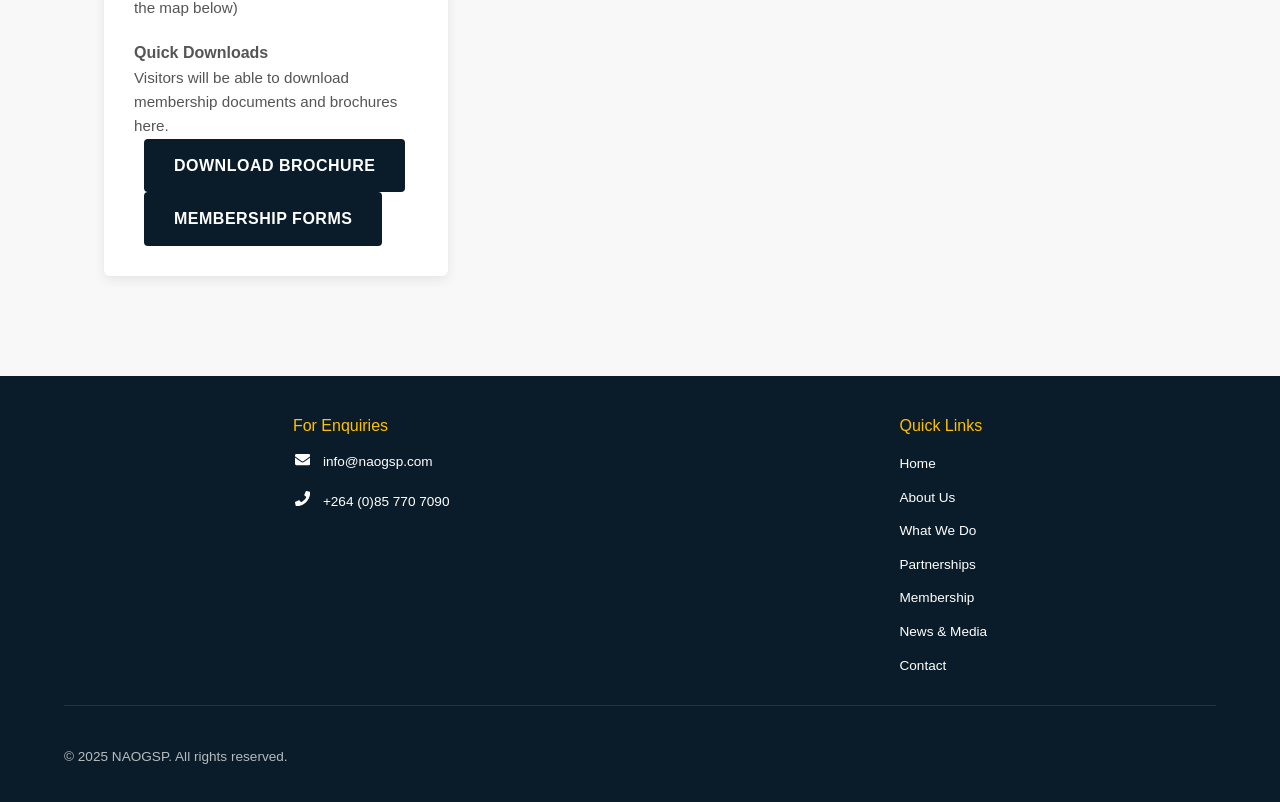
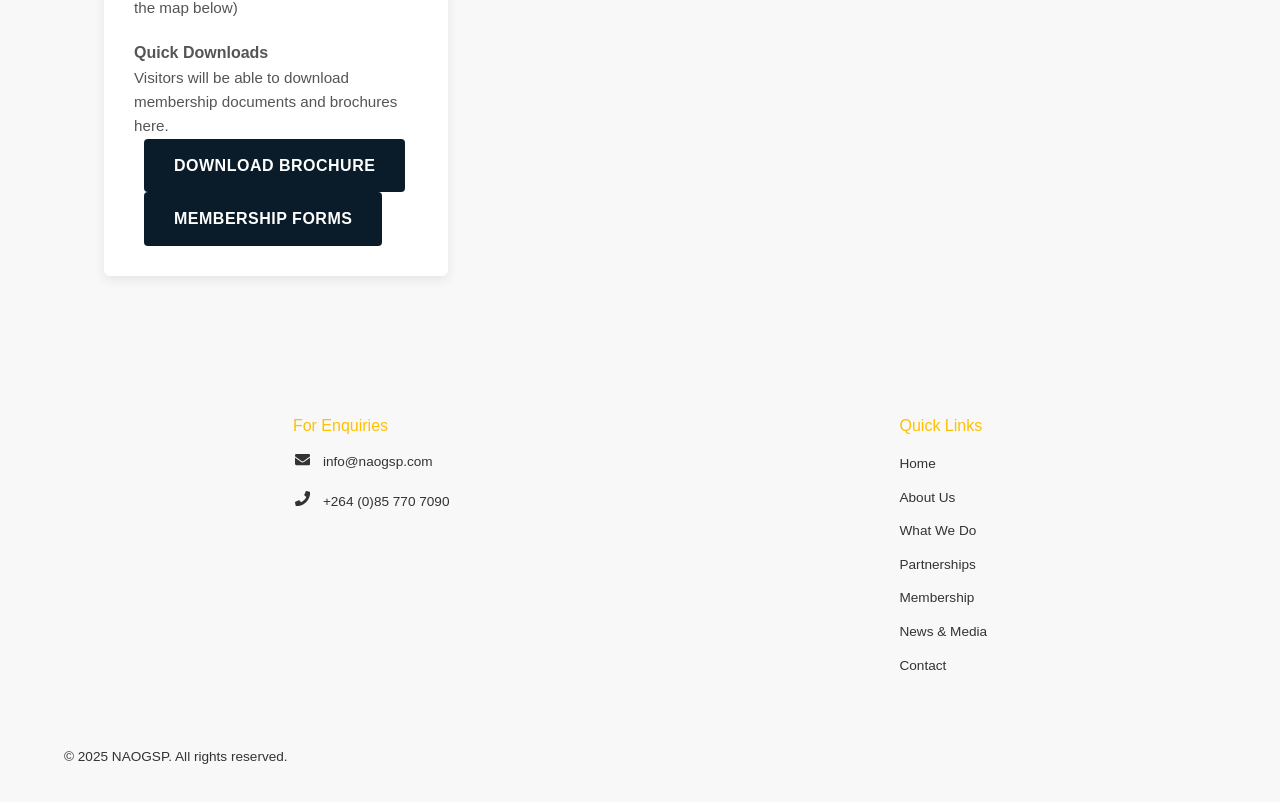
Before and after one commit to TiffanyNels/naogsp-website, a React (Vite) app: page /contact in a window 1280 px wide. Shown: the part 796-1598 px from the top of the page. Built offline with nearby package versions, Linux system fonts and the light colour scheme; no server answers; the database is empty.

Commit message:
style: Changed footer background and font colour.

```diff
--- a/src/App.css
+++ b/src/App.css
@@ -151,7 +151,7 @@ main {
 /* --- 5. Footer Styling (Update) --- */
 
 .main-footer {
-    background-color: var(--color-primary-dark);
+    background-color: var(--color-neutral-light);
     color: var(--color-white);
     padding: 40px 5%;
 }
@@ -190,7 +190,7 @@ main {
 }
 
 .inquiry-list a {
-    color: var(--color-white);
+    color: #333;
     text-decoration: none;
     display: flex;
     align-items: center;
@@ -215,7 +215,7 @@ main {
 }
 
 .nav-links-list a {
-    color: var(--color-white);
+    color: #333;
     text-decoration: none;
     transition: color 0.3s;
     font-size: 0.85rem;
@@ -230,7 +230,7 @@ main {
 .footer-copyright {
     text-align: left;
     font-size: 0.85rem;
-    color: rgba(255, 255, 255, 0.7);
+    color: #333;
     padding-top: 10px;
 }
 
--- a/src/components/Contact.jsx
+++ b/src/components/Contact.jsx
@@ -1,18 +1,13 @@
 // src/components/Contact.jsx
 import React from 'react';
-// 💡 Import the Formspree hook
 import { useForm } from '@formspree/react';
-// 💡 Import the new formal icons
 import { FaPhone, FaEnvelope, FaMapMarkerAlt } from 'react-icons/fa';
 
 function Contact() {
   const phoneNumber = '+264 85 770 7090';
   const emailAddress = 'contact@naogsp.com';
-
-  // 💡 1. Replace 'YOUR_FORMSPREE_FORM_ID' with your unique ID after setup
   const [state, handleSubmit] = useForm("manlgkyz");
 
-  // 💡 2. Handle successful submission
   if (state.succeeded) {
       return (
           <div className="contact-success-message">
@@ -26,7 +21,6 @@ function Contact() {
   return (
     <section className="contact-page">
 
-      {/* Page Intro Section */}
       <div className="page-intro">
         <h1>Contact Us</h1>
         <h2>We are here to assist with your offshore service inquiries.</h2>
@@ -38,7 +32,6 @@ function Contact() {
       {/* --- Main Contact Grid (Map & Info) --- */}
       <div className="contact-grid-layout">
 
-        {/* Contact Information Card */}
         <div className="contact-info-card content-card">
           <h3>Get In Touch</h3>
           <p>
@@ -46,21 +39,18 @@ function Contact() {
           </p>
 
           <div className="detail-item">
-            {/* 💡 Icon: Phone (FaPhone) */}
             <span className="icon-placeholder"><FaPhone /></span>
             <h4>Phone Number</h4>
             <p>{phoneNumber}</p>
           </div>
 
           <div className="detail-item">
-            {/* 💡 Icon: Email (FaEnvelope) */}
             <span className="icon-placeholder"><FaEnvelope /></span>
             <h4>Email Address</h4>
             <p>{emailAddress}</p>
           </div>
 
           <div className="detail-item">
-            {/* 💡 Icon: Location (FaMapMarkerAlt) */}
             <span className="icon-placeholder"><FaMapMarkerAlt /></span>
             <h4>Office Location (Placeholder)</h4>
             <p>Windhoek, Namibia (View our office on the map below)</p>
@@ -79,17 +69,15 @@ function Contact() {
             <h2>Send Us a Message</h2>
             <p>Use the form below to send messages directly to our team.</p>
 
-            {/* 💡 3. Update the form to use Formspree submission handler */}
             <form className="contact-form" onSubmit={handleSubmit}>
                 <div className="form-group">
                     <label htmlFor="name">Full Name</label>
-                    {/* 💡 Name attribute MUST be included */}
                     <input type="text" id="name" name="name" required />
                 </div>
 
                 <div className="form-group">
                     <label htmlFor="email">Email Address</label>
-                    <input type="email" id="email" name="_replyto" required /> {/* 💡 Use _replyto for easy reply */}
+                    <input type="email" id="email" name="_replyto" required />
                 </div>
 
                 <div className="form-group">
@@ -107,7 +95,6 @@ function Contact() {
                     <textarea id="message" name="message" rows="5" required></textarea>
                 </div>
 
-                {/* 💡 4. Disable button during submission and display error */}
                 <button
                     type="submit"
                     className="btn primary submit-btn"
@@ -116,7 +103,6 @@ function Contact() {
                     {state.submitting ? 'Sending...' : 'Send Message'}
                 </button>
 
-                {/* Display any general error message */}
                 {state.errors && <p className="form-error">An error occurred: Please check your connection and try again.</p>}
             </form>
         </div>
--- a/src/components/Home.jsx
+++ b/src/components/Home.jsx
@@ -123,11 +123,9 @@ function Home() {
 
         <div className="directors-grid">
 
-          {/* 💡 DYNAMICALLY RENDER DIRECTORS HERE */}
           {directorsData.map((director, index) => (
             <div className="director-card" key={index}>
               <div className="director-photo">
-                {/* 💡 Conditionally render image or placeholder */}
                 {director.photo ? (
                   <img
                     src={director.photo}
@@ -135,7 +133,7 @@ function Home() {
                     style={{ width: '100%', height: '100%', objectFit: 'cover' }}
                   />
                 ) : (
-                  <span>Photo</span> /* Placeholder text while image is null */
+                  <span>Photo</span>
                 )}
               </div>
               <h3>{director.name}</h3>
```
